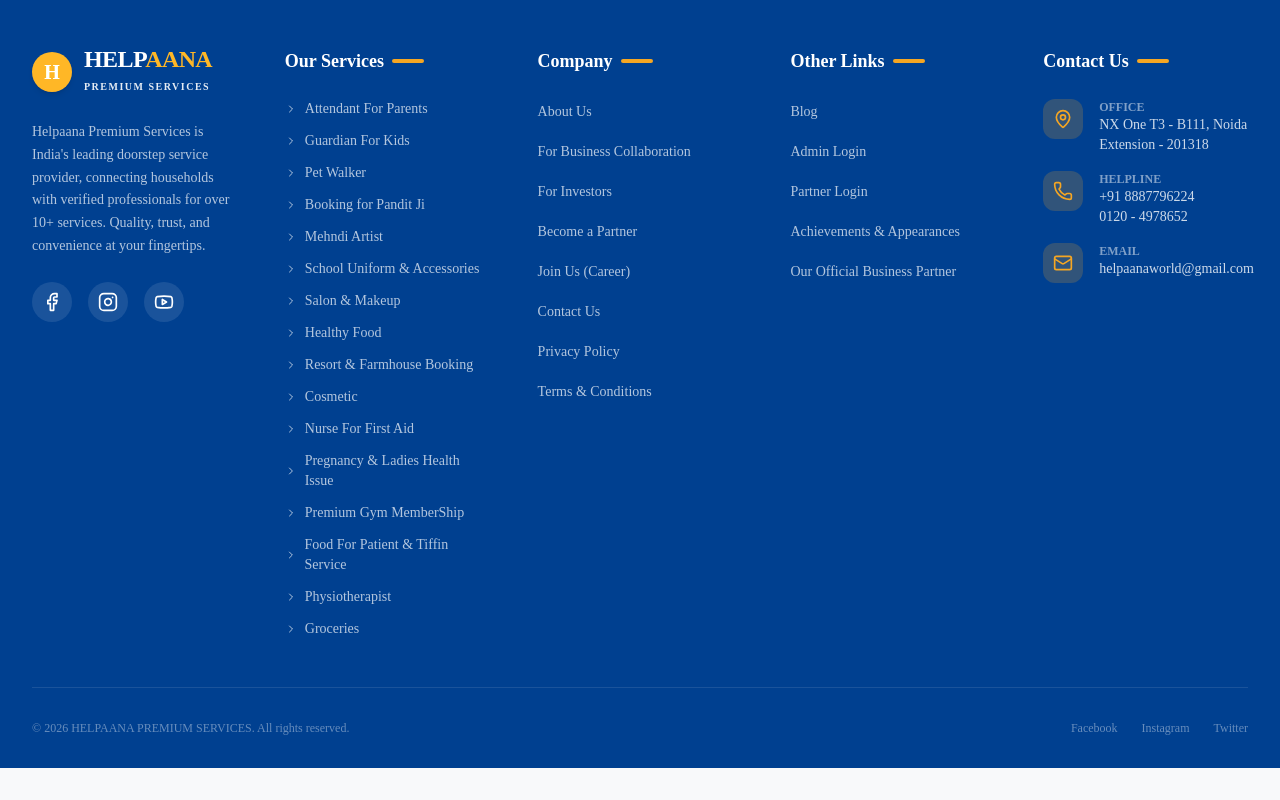
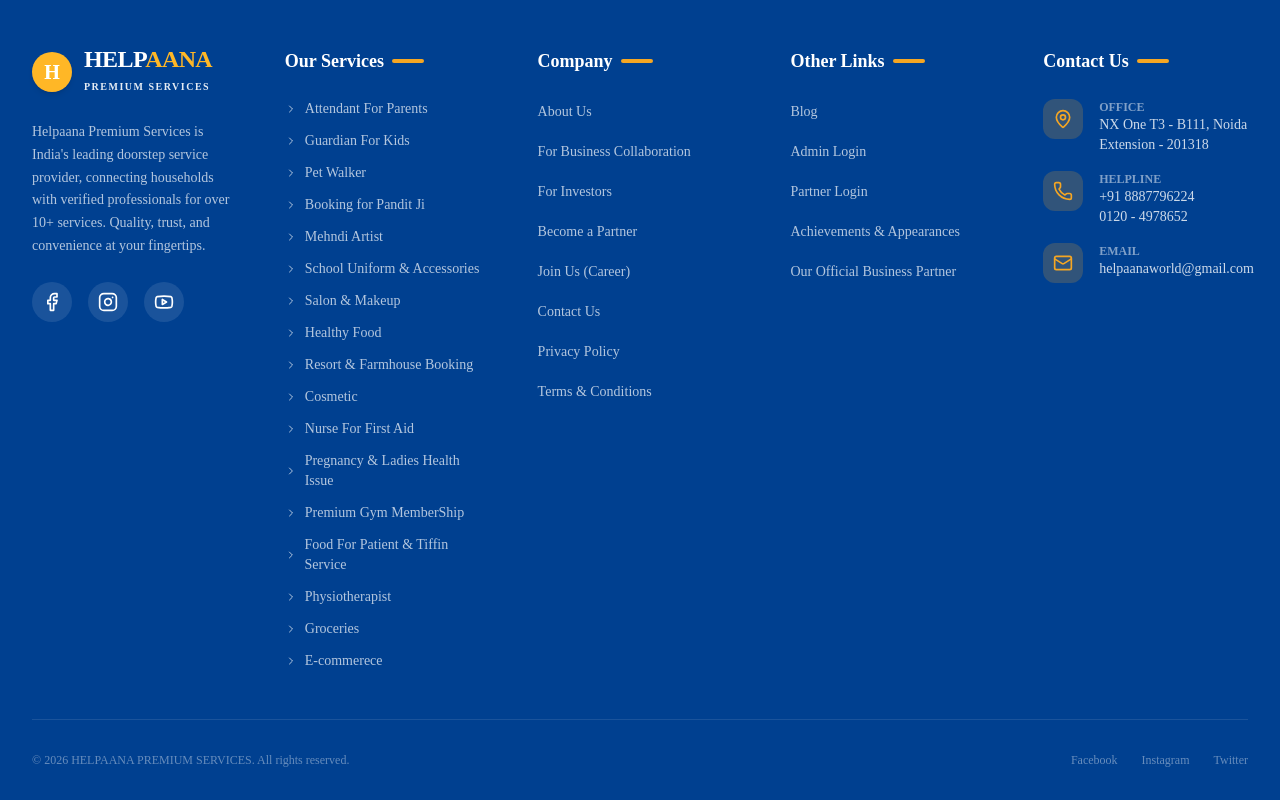
Before and after one commit to karan-pandey15/helpaanaa, a Next.js app: page / in a window 1280 px wide. Shown: the part 4531-5331 px from the top of the page. Before the commit the page ends 5299 px from the top, so only its background shows below. Built offline with nearby package versions, Linux system fonts and the light colour scheme.

Commit message:
codeadrd

```diff
--- a/src/components/Footer.jsx
+++ b/src/components/Footer.jsx
@@ -33,6 +33,12 @@
   { name: "Food For Patient & Tiffin Service", path: "/pages/tiffinservice" },
   { name: "Physiotherapist", path: "/pages/physiotherapist" },
   { name: "Groceries", path: "/pages/Groceries" },
+
+
+     {
+    name: 'E-commerece',
+    path: '/pages/ecommerce',
+  },
 ];
 
 const companyLinks = [
```
